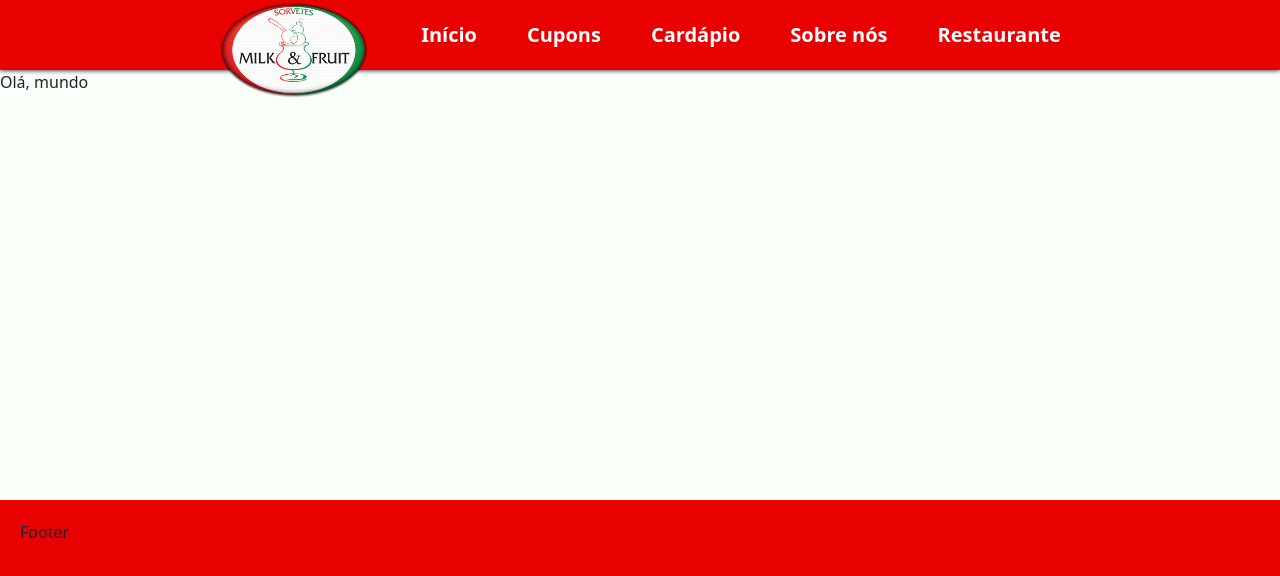
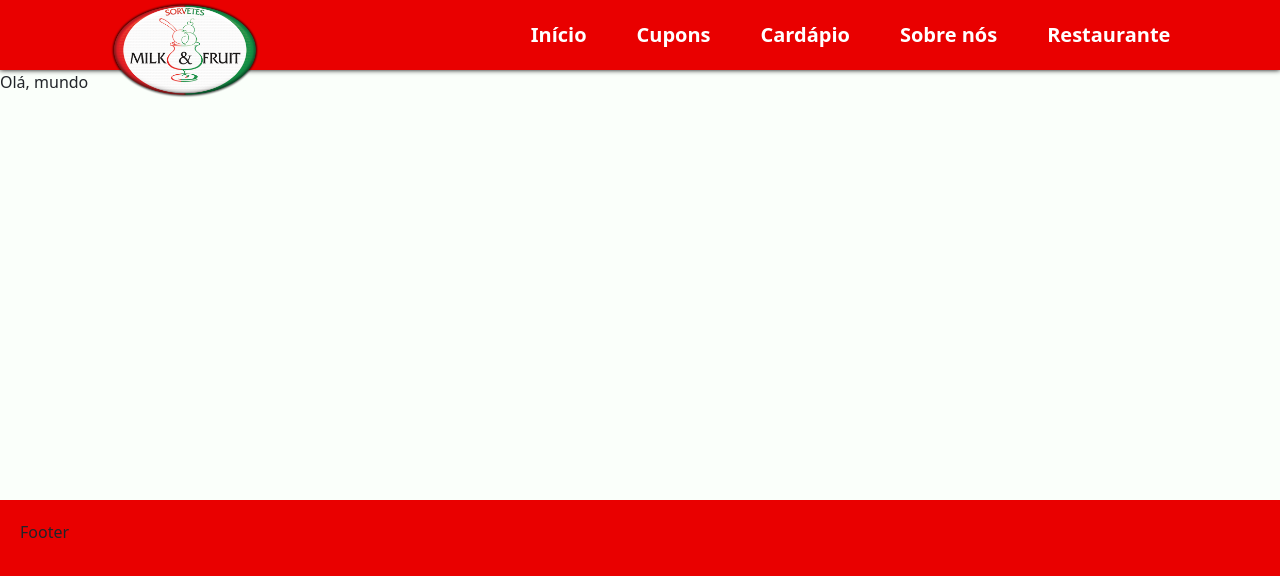
Before and after one commit to gaoliver/milkefruit-react, a React (Create React App) app: page / in a window 1280 px wide. Shown: the top 576 px of the page. Built offline with nearby package versions, Linux system fonts and the light colour scheme.

Commit message:
feat: Theme color + header structure

```diff
--- a/public/index.html
+++ b/public/index.html
@@ -1,14 +1,12 @@
 <!DOCTYPE html>
 <html lang="en">
-  <head>
+
+<head>
     <meta charset="utf-8" />
     <link rel="icon" href="%PUBLIC_URL%/favicon.ico" />
     <meta name="viewport" content="width=device-width, initial-scale=1" />
-    <meta name="theme-color" content="#000000" />
-    <meta
-      name="description"
-      content="Web site created using create-react-app"
-    />
+    <meta name="theme-color" content="#e90000" />
+    <meta name="description" content="Web site created using create-react-app" />
     <link rel="apple-touch-icon" href="%PUBLIC_URL%/logo192.png" />
     <!--
       manifest.json provides metadata used when your web app is installed on a
@@ -25,8 +23,9 @@
       Learn how to configure a non-root public URL by running `npm run build`.
     -->
     <title>React App</title>
-  </head>
-  <body>
+</head>
+
+<body>
     <noscript>You need to enable JavaScript to run this app.</noscript>
     <div id="root"></div>
     <!--
@@ -39,5 +38,6 @@
       To begin the development, run `npm start` or `yarn start`.
       To create a production bundle, use `npm run build` or `yarn build`.
     -->
-  </body>
+</body>
+
 </html>
--- a/src/components/Header/header.scss
+++ b/src/components/Header/header.scss
@@ -1,7 +1,7 @@
 header {
     display: flex;
     align-items: center;
-    justify-content: center;
+    justify-content: space-around;
     height: 70px;
     width: 100%;
     background-color: var(--primary);
```
